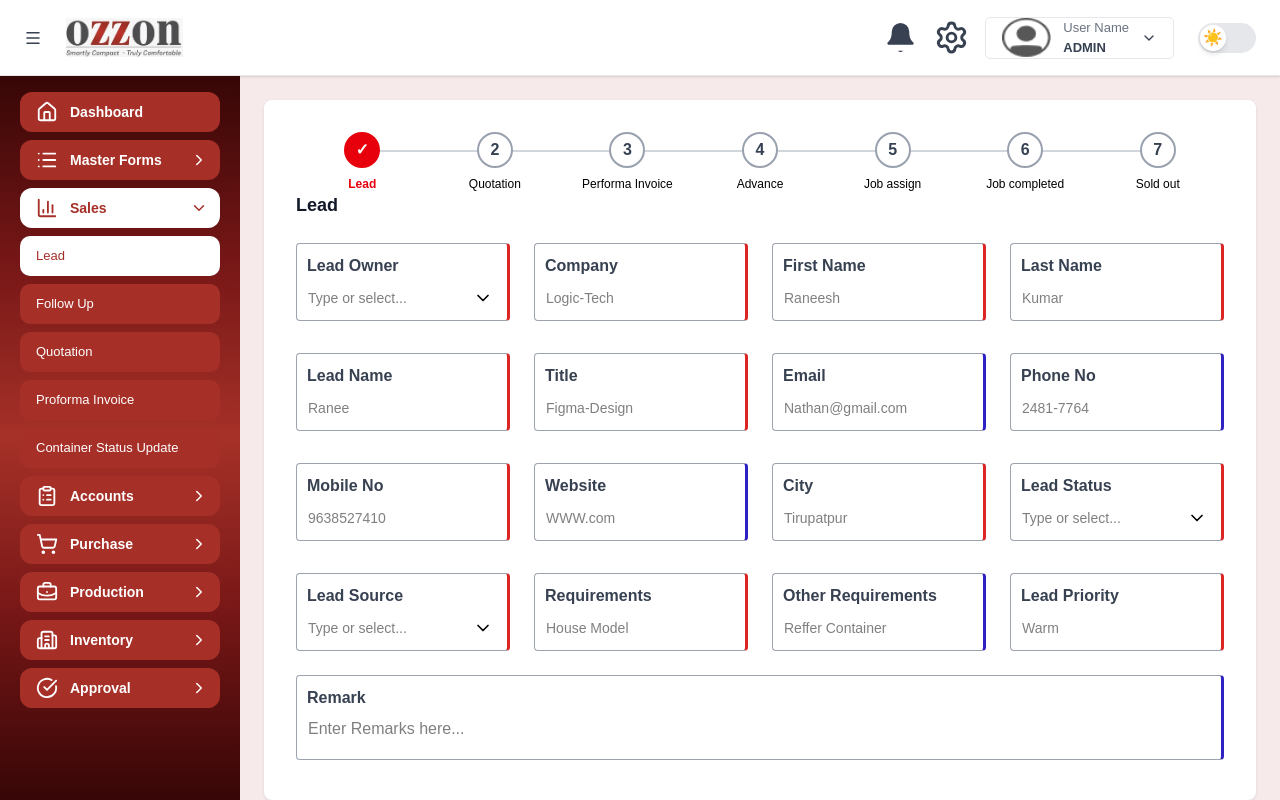
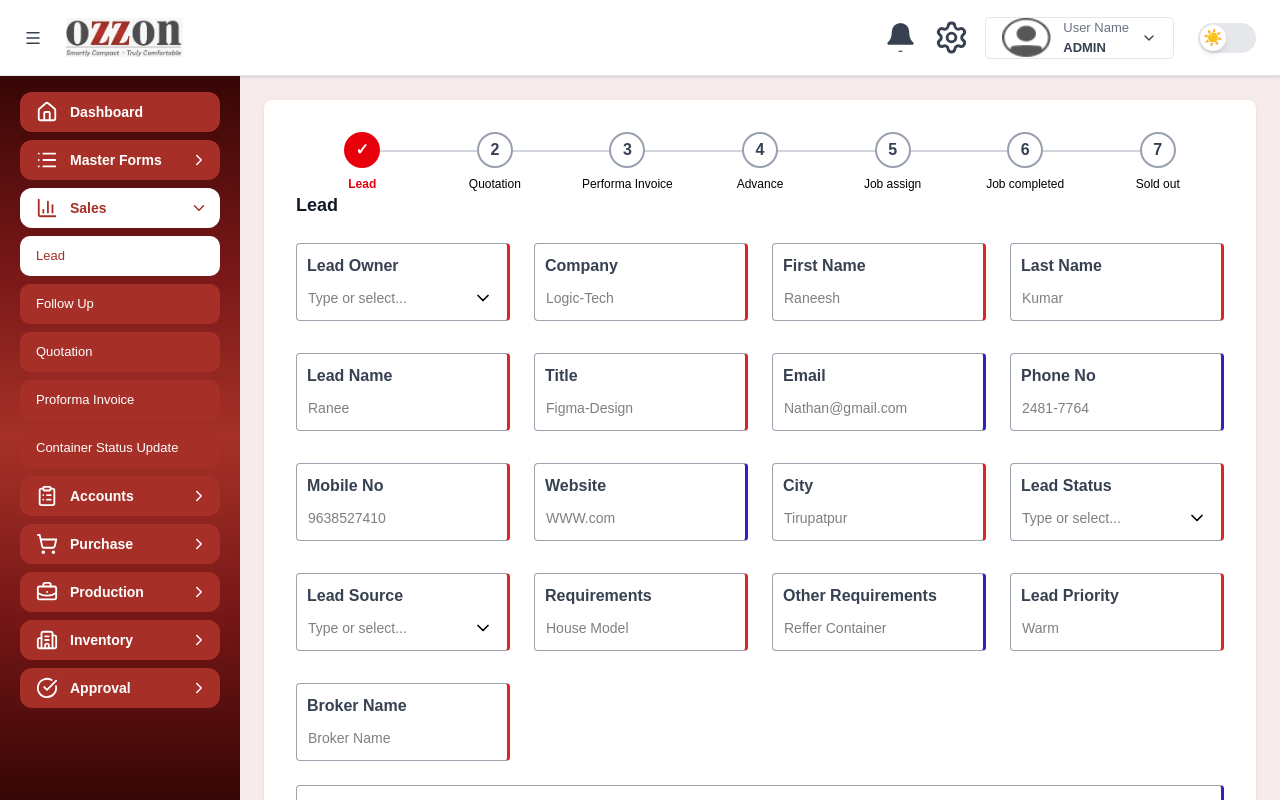
Before and after one commit to KavithaE09/ozzon-project, a React (Vite) app: page /Layout/lead/lead in a window 1280 px wide. Built offline with nearby package versions, Linux system fonts and the light colour scheme.

Commit message:
broker name filed

```diff
--- a/src/components/Lead/LeadCreationForm.jsx
+++ b/src/components/Lead/LeadCreationForm.jsx
@@ -51,6 +51,7 @@ const jobList = [
     requirements: '',
     otherRequirements: '',
     leadPriority: '',
+    brokerName: '',
     description: ''
   });
 
@@ -167,6 +168,7 @@ const jobList = [
       requirements: '',
       otherRequirements: '',
       leadPriority: '',
+      brokerName: '',
       description: ''
     });
     setLeadOwnerSearch('');
@@ -557,11 +559,22 @@ const jobReviewList = [
                 <label className="filter-label">Lead Priority</label>
                 <input type="text" name="leadPriority" value={formData.leadPriority} onChange={handleChange} placeholder="Warm" className="filter-input" />
               </div>
+               <div className="filter-grid-red" >
+                <label className="filter-label">Broker Name</label>
+                <input type="text" name="brokerName" value={formData.brokerName} onChange={handleChange} placeholder="Broker Name" className="filter-input" />
               </div>
+              {/* 🔹 Remark field – right side of Broker Name */}
 
-            {/* Description with Auto-expand */}
-            <div className="filter-grid-blue mt-4">
+            </div>
+            <div
+  className="filter-grid-blue mt-4"
+  style={{
+    maxWidth: "1160px",
+    width: "100%",
+  }}
+>
   <label className="filter-label">Remark</label>
+
   <textarea
     name="description"
     value={formData.description}
@@ -569,8 +582,11 @@ const jobReviewList = [
     placeholder="Enter Remarks here..."
     rows="1"
     className="multiline-field"
+    style={{ width: "100%" }}
   />
 </div>
+
+
           </div>
 
 
--- a/src/index.css
+++ b/src/index.css
@@ -249,6 +249,9 @@
 .dark .multiline-field {
   background-color: #1E293B;
   color: #E5E7EB;
+}
+.multiline-field::placeholder {
+  color: #9CA3AF;
 }
 .filter-grid-red {
   background-color: white;
```
Lines whose indentation alone changed are shown as unchanged.
